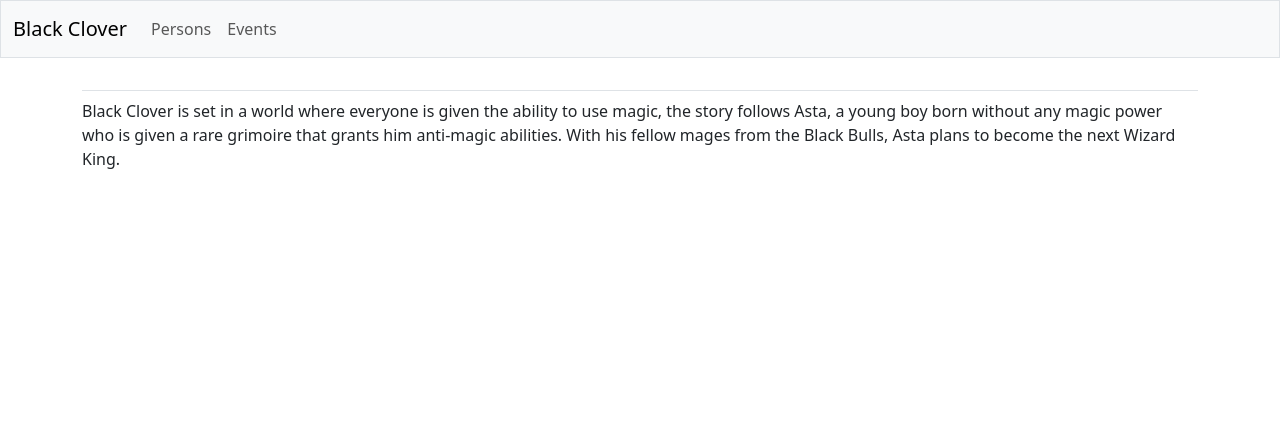
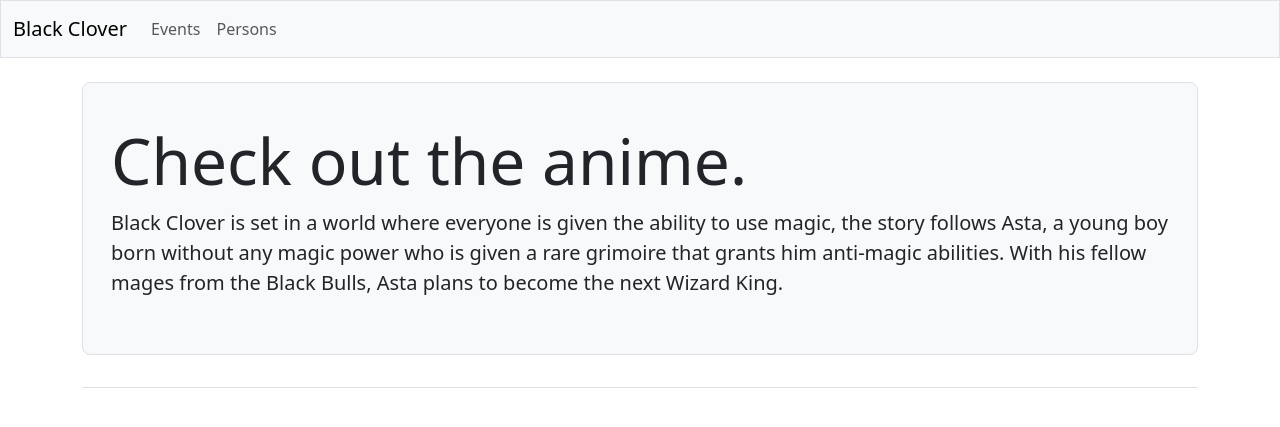
Before and after one commit to BrianIbale/Black-Clover, a Django app: page /galleries/ in a window 1280 px wide. Shown: the top 427 px of the page. Run offline with Django 5.2, Linux system fonts and the light colour scheme; some libraries are stand-ins or nearby versions.

Commit message:
Style home page

```diff
--- a/hg_project/galleries/templates/galleries/base.html
+++ b/hg_project/galleries/templates/galleries/base.html
@@ -29,11 +29,11 @@
         <div class="collapse navbar-collapse" id="navbarCollapse">
         <ul class="navbar-nav me-auto mb-2 mb-md-0">
             <li class="nav-item">
+            <a class="nav-link" href="{% url 'galleries:events' %}">
+                Events</a></li>
+            <li class="nav-item">
             <a class="nav-link" href="{% url 'galleries:persons' %}">
                 Persons</a></li>
-            <li class="nav-item">
-            <a class="nav-link" href="{% url 'galleries:events' %}">
-                Events</a></li>
         </ul> <!-- End of links on left side of navbar -->
 
 
--- a/hg_project/galleries/templates/galleries/index.html
+++ b/hg_project/galleries/templates/galleries/index.html
@@ -1,5 +1,16 @@
 {% extends 'galleries/base.html' %}
 
-{% block content %}
-<p>Black Clover is set in a world where everyone is given the ability to use magic, the story follows Asta, a young boy born without any magic power who is given a rare grimoire that grants him anti-magic abilities. With his fellow mages from the Black Bulls, Asta plans to become the next Wizard King.</p>
-{% endblock content %}
+
+{% block page_header %}
+  <div class="p-3 mb-4 bg-light border rounded-3">
+    <div class="container-fluid py-4">
+      <h1 class="display-3">Check out the anime.</h1>
+
+      <p class="lead">Black Clover is set in a world where everyone is given
+        the ability to use magic, the story follows Asta, a young boy born
+        without any magic power who is given a rare grimoire that grants him
+        anti-magic abilities. With his fellow mages from the Black Bulls,
+        Asta plans to become the next Wizard King.</p>
+
+  </div>
+{% endblock page_header %}
```
